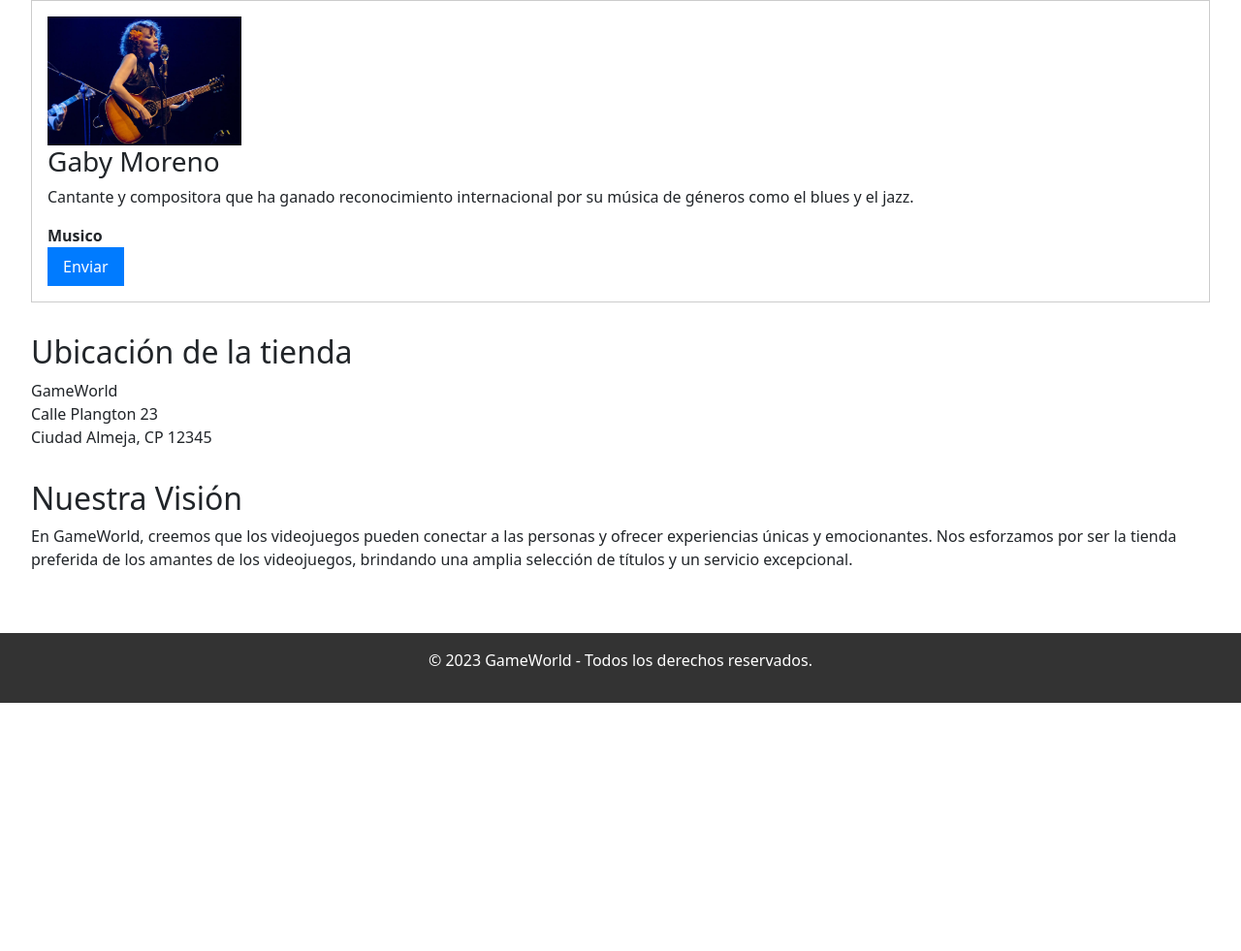
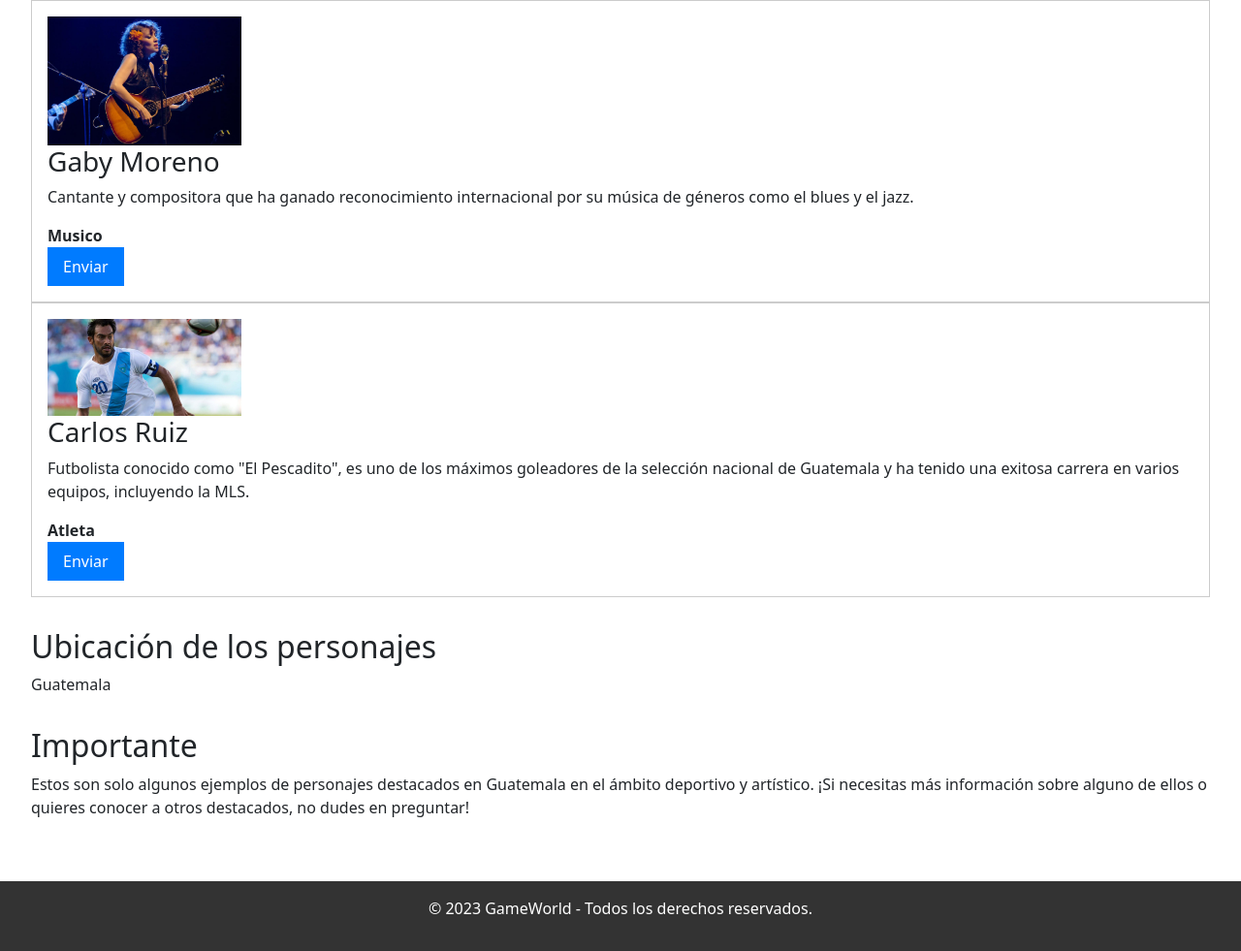
Before and after one commit to MrMimme/1_Parcial_DW, a plain HTML site: page index.html in a window 1280 px wide. Shown: the part 920-1901 px from the top of the page at 97% size. Before the commit the page ends 1645 px from the top, so only its background shows below. Drawn offline with nearby package versions, Linux system fonts and the light colour scheme.

Commit message:
Configuracion de la pagina

```diff
--- a/index.html
+++ b/index.html
@@ -18,7 +18,7 @@
         <li><a href="#inicio">Inicio</a></li>
         <li><a href="#personajes">Personajes</a></li>
         <li><a href="#ubicacion">Ubicación</a></li>
-        <li><a href="#vision">Visión</a></li>
+        <li><a href="#vision">Importante</a></li>
       </ul>
     </nav>
   </header>
@@ -55,33 +55,35 @@
       </div>
 
       <div class="personaje">
-        <img src="img/GabyMoreno1.jpg" alt="arjona">
+        <img src="img/GabyMoreno1.jpg" alt="moreno">
         <h3>Gaby Moreno</h3>
         <p>Cantante y compositora que ha ganado reconocimiento internacional por su música de géneros como el blues y el jazz.</p>
         <span>Musico</span>
         <button>Enviar</button>
       </div>
 
+      <div class="personaje">
+        <img src="img/ruiz.jpg" alt="ruiz">
+        <h3>Carlos Ruiz</h3>
+        <p>Futbolista conocido como "El Pescadito", es uno de los máximos goleadores de la selección nacional de Guatemala y ha tenido una exitosa carrera en varios equipos, incluyendo la MLS.</p>
+        <span>Atleta</span>
+        <button>Enviar</button>
+      </div>
 
-      <!-- Agregar más productos aquí -->
     </section>
 
 
 
     <section id="ubicacion">
-      <h2>Ubicación de la tienda</h2>
+      <h2>Ubicación de los personajes</h2>
       <address>
-        GameWorld
-        <br>
-        Calle Plangton 23
-        <br>
-        Ciudad Almeja, CP 12345
+        Guatemala
       </address>
     </section>
 
     <section id="vision">
-      <h2>Nuestra Visión</h2>
-      <p>En GameWorld, creemos que los videojuegos pueden conectar a las personas y ofrecer experiencias únicas y emocionantes. Nos esforzamos por ser la tienda preferida de los amantes de los videojuegos, brindando una amplia selección de títulos y un servicio excepcional.</p>
+      <h2>Importante</h2>
+      <p>Estos son solo algunos ejemplos de personajes destacados en Guatemala en el ámbito deportivo y artístico. ¡Si necesitas más información sobre alguno de ellos o quieres conocer a otros destacados, no dudes en preguntar!</p>
     </section>
   </main>
 
```
Also changed, not shown: img/ruiz.jpg (added).
